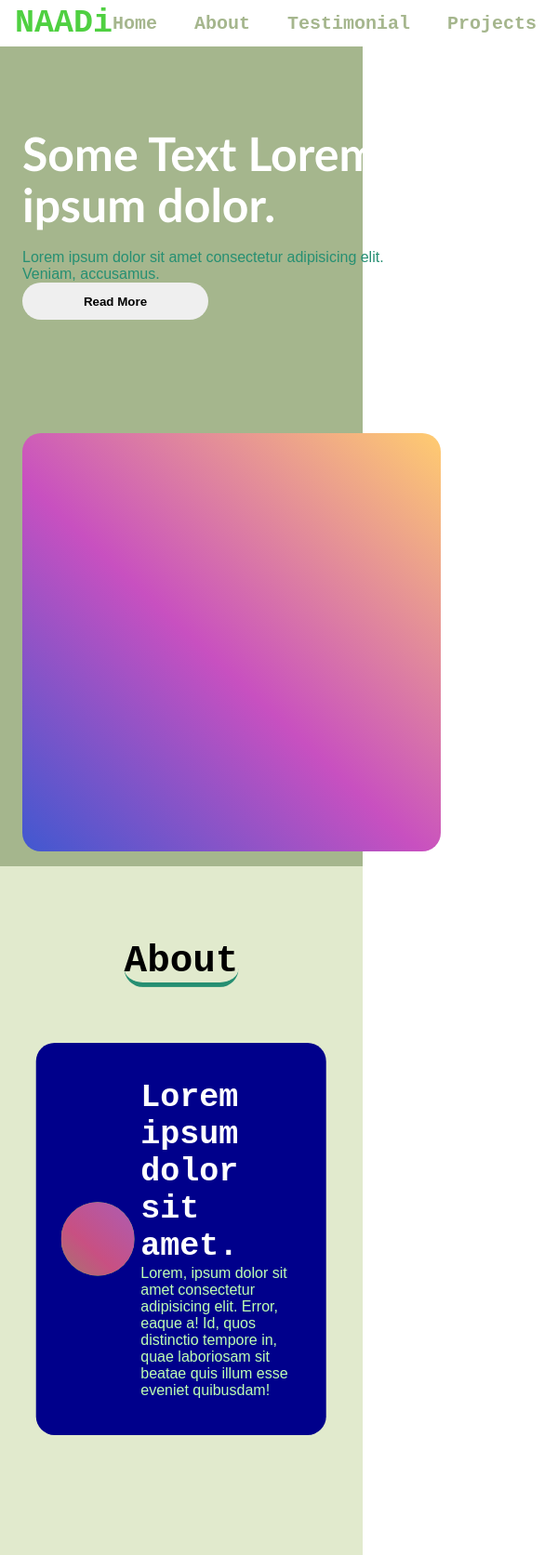
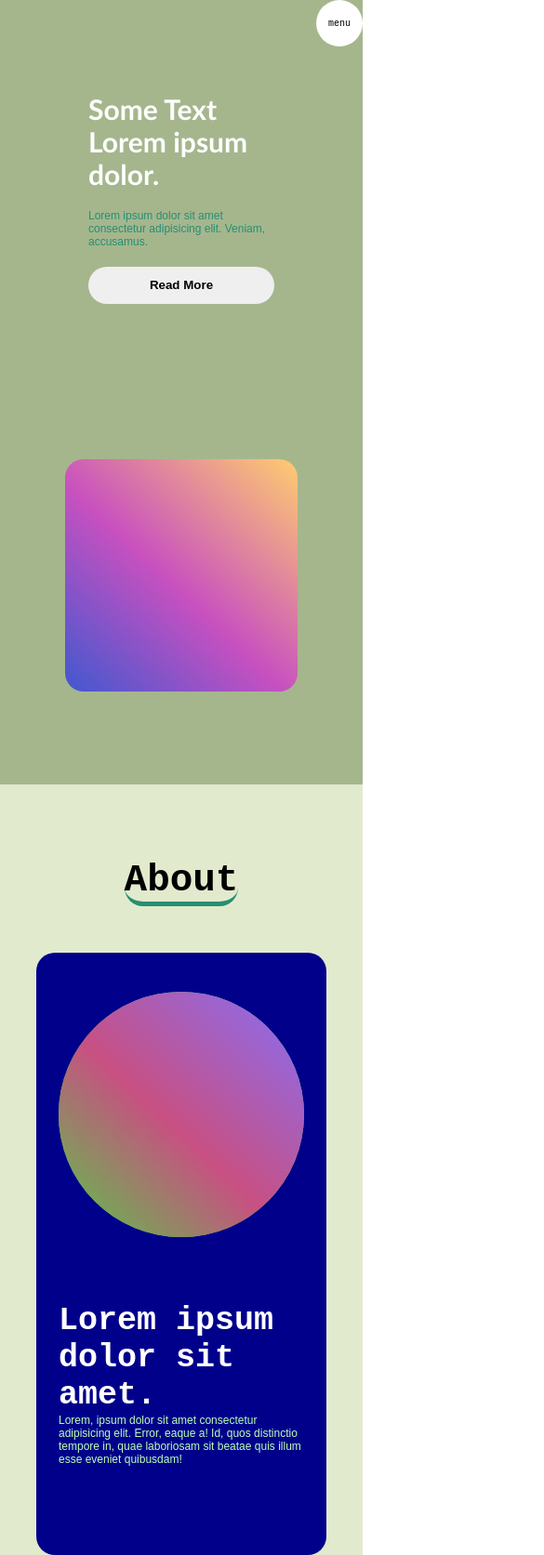
Before and after one commit to GowthamNagaraj/landingpage-success, a plain HTML site: page index.html in a window 390 px wide. Shown: the top 1673 px of the page at 93% size, 585 px wide, since content can reach past the window. Drawn offline with Linux system fonts and the light colour scheme.

Commit message:
responsive added

```diff
--- a/css/style.css
+++ b/css/style.css
@@ -80,7 +80,7 @@ a:hover{
 
 .details{
     width: 450px;
-    height: 450px;
+    height: 300px;
     display: flex;
     flex-direction: column;
     align-items: flex-start;
@@ -127,47 +127,9 @@ a:hover{
     position: relative;
  }
 
-/* .socials{
-    width: 250px;
-    height: 50px;
-    background: var(--bg-primary);
-    padding: 12px 16px;
-    color: black;
-    position: fixed;
-    bottom: 50%;
-    left: -15%;
-    display: flex;
-    align-items: center;
-    justify-content: space-between;
-    border-top-right-radius: 20px;
-    border-bottom-right-radius: 20px;
-    transition: all 0.5s ease;
-}
-
-.socials:hover{
-    left: 0;
-}
-.scls{
-    font-weight: 600;
-}
-.ins{
-    color: #ff08ef;
-}
-.in{
-    color: #585858;
-}
-.fb{
-    color: #0d0b82;
-}
-.li{
-    color: #5a55f0;
-}
-.X{
-    color: #000000;
-} */
 .box{
-    width: 450px;
-    height: 450px;
+    width: 350px;
+    height: 350px;
     background-color: #4158D0;
     background-image: linear-gradient(43deg, #4158D0 0%, #C850C0 46%, #FFCC70 100%);
     border-radius: 20px;
@@ -188,45 +150,41 @@ header{
     border-bottom-right-radius: 20px;
     border-bottom-left-radius: 20px;
     width: max-content;
-    position: absolute;
-    left: 50%;
-    top: 10%;
-    translate: -50% -10%;
+    margin: auto;
+    padding-top: 80px;
+    margin-bottom: 50px;
 }
 
 .about-container{
     width: 80%;
-    height: 50vh;
+    height: auto;
     background: darkblue;
-    position: absolute;
-    top: 25%;
-    left: 25%;
-    translate: -19% -5%;
     border-radius: 20px;
     display: flex;
     flex-direction: row;
     flex-wrap: wrap;
     align-items: center;
-    justify-content: space-around;
+    justify-content: space-evenly;
     padding: 24px 24px;
+    margin: auto;
 }
 
 .left-box{
-    width: 30%;
-    height: 100%;
+    width: 300px;
+    height: 300px;
     background-color: #4fd041;
     background-image: linear-gradient(43deg, #4fd041 0%, #c85082 46%, #8370ff 100%);
     clip-path: circle();
 }
 
 .right-box{
-    width: 65%;
-    height: 100%;
+    width: 600px;
+    height: 300px;
     display: flex;
+    flex-wrap: wrap;
     flex-direction: column;
     align-items: flex-start;
     justify-content: center;
-    flex-wrap: wrap;
 }
 h2{
     font-size: 35px;
@@ -236,18 +194,18 @@ h2{
 /* testimonial-page */
 .testimonial-page {
     width: 100%;
-    height: 100vh;
-    position: relative;
+    height: 100%;
+    min-height: 100vh;
     background-color: var(--bg-landingpage);
 }
 
-main{
-    width: 100%;
-    height: 100%;
+.testimonialContainer{
     display: flex;
-    flex-direction: row;
-    align-items: center;
-    justify-content: space-evenly;
+    flex-wrap: wrap;
+    align-items:center;
+    justify-content: space-around;
+    margin-top: 50px;
+    padding: 24px 16px;
 }
 
 .cards{
@@ -259,6 +217,7 @@ main{
     padding: 24px 32px;
     text-align: center;
     line-height: 45px;
+    margin-bottom: 20px;
 }
 .testiuser{
     margin: auto;
@@ -335,18 +294,15 @@ main{
 
 .contact{
     width: 100%;
-    height: 100vh;
+    height: 80vh;
     position: relative;
 }
 
 .contactform{
-    position: absolute;
-    top: 25%;
-    left: 50%;
-    translate: -50% -1%;
+    margin: auto;
     text-align: center;
-    width: 20%;
-    height: 45%;
+    width: 300px;
+    height: 300px;
     background: var(--bg-primary);
     padding: 24px 32px;
     line-height: 60px;
@@ -400,3 +356,97 @@ form{
     font-size: 18px;
     color: var(--bg-primary);
 }
+
+.collapseMenu{
+    position: fixed;
+    top: 0;
+    right: -100px;
+    background-color: var(--bg-primary);
+    clip-path: circle();
+    width: 50px;
+    height: 50px;
+    display: flex;
+    align-items: center;
+    justify-content: center;
+    padding: 10px;
+    font-size: 10px;
+    cursor: pointer;
+    transition: all 0.5s ease;
+}
+
+.collapseMenu:active{
+    background-color: var(--bg-active);
+}
+
+.closebtn{
+    position: fixed;
+    top: -100px;
+    right: 10px;
+    background-color: var(--bg-primary);
+    clip-path: circle();
+    width: 25px;
+    height: 25px;
+    display: flex;
+    align-items: center;
+    justify-content: center;
+    padding: 10px;
+    font-size: 10px;
+    cursor: pointer;
+    transition: all 0.5s ease;
+    color: red;
+    z-index: 9999;
+}
+
+@media (max-width:768px) {
+    .collapseMenu{
+        right: 0;
+        transition: all 0.5s ease;
+    }
+    .logo{
+        display: none;
+    }
+    nav{
+        flex-direction: column;
+        z-index: 999;
+        background: #0000006d;
+        height: max-content;
+        top:-200px;
+        transition: all 0.5s ease;
+    }
+    ul{
+        flex-direction: column;
+        align-items:baseline;
+        justify-content: center;
+    }
+}
+
+@media (max-width:425px) {
+    nav{
+        flex-direction: column;
+        z-index: 999;
+        background: #0000006d;
+        width: 100%;
+        height: max-content;
+    }
+    ul{
+        flex-direction: column;
+        align-items:baseline;
+        justify-content: center;
+    }
+    .details{
+        width: 200px;
+        height: auto;
+    }
+    h1{
+        font-size: 30px;
+        line-height: 35px;
+    }
+    p{
+        font-size: 12px;
+        margin-bottom: 20px;
+    }
+    .box{
+        width: 250px;
+        height: 250px;
+    }
+}
--- a/index.html
+++ b/index.html
@@ -9,6 +9,12 @@
 <body>
     <div class="container">
         <div class="navigation">
+            <div class="collapseMenu" id="collapseMenu">
+                menu
+            </div>
+            <div class="closebtn" id="closebtn">
+                X
+            </div>
             <nav id="navigation-active">
                 <h2 class="logo">NAADi</h2>
                 <ul>
@@ -60,7 +66,7 @@
             <header>
                 <h3>Testimonial</h3>
             </header>
-            <main>
+            <div class="testimonialContainer">
                 <div class="cards">
                     <div class="testiuser"></div>
                     <h4 class="testihead">John</h4>
@@ -79,7 +85,7 @@
                     <p class="testimonialpara">Some text here.</p>
                     <button>View</button>
                 </div>
-            </main>
+            </div>
         </div>
 
         <div class="projects-page" id="projects">
@@ -174,6 +180,21 @@
         </div>
     </div>
 
+    <script>
+        // JavaScript code here
+        const collapseMenu = document.getElementById("collapseMenu");
+        const navigationMenu = document.getElementById("navigation-active");
+        const closebtn = document.getElementById("closebtn");
+        collapseMenu.addEventListener('click',function(){
+            navigationMenu.style.top = 0
+            closebtn.style.top = "10px"
+        })
+        closebtn.addEventListener('click',function(){
+            navigationMenu.style.top = "-1000px"
+            closebtn.style.top = "-1000px"
+        })
+    </script>
+
     <!-- activejs -->
      <!-- <script src="/js/active.js"></script> -->
 </body>
```
